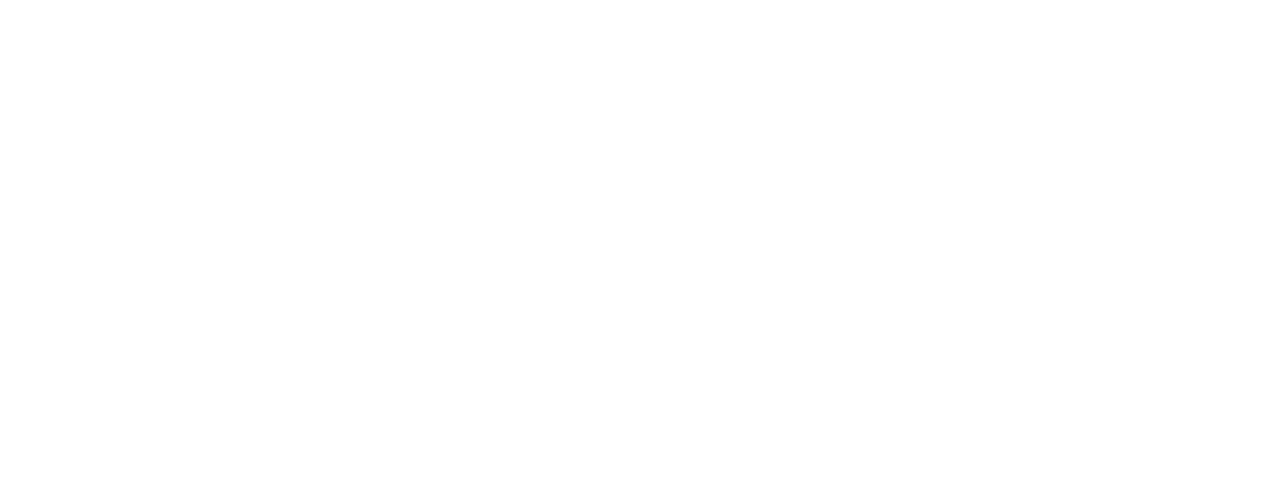
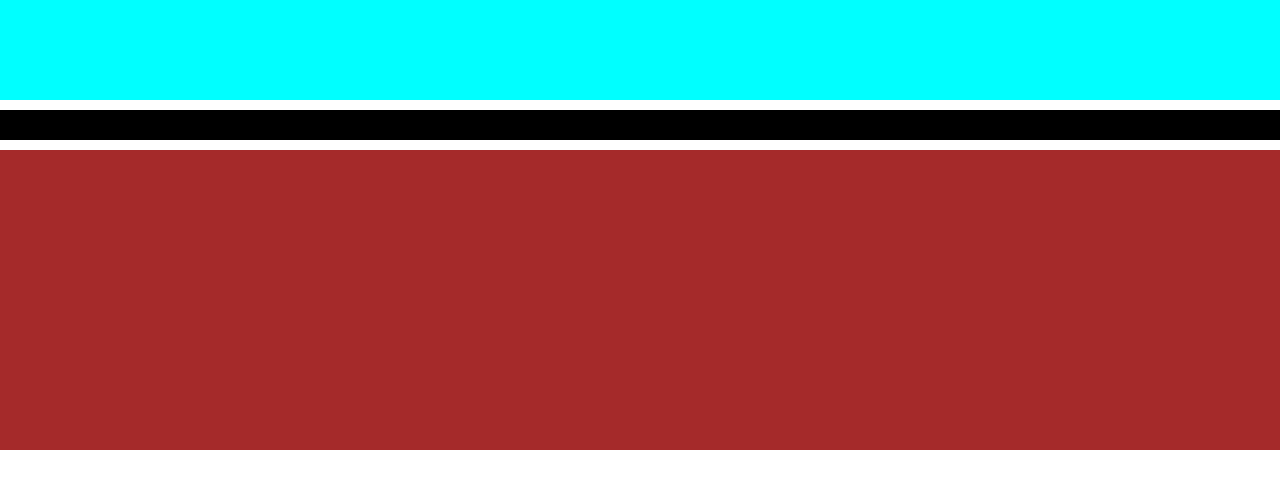
Before and after one commit to FabrizioRozzi/htmlcss-struttura-wp, a plain HTML site: page index.html in a window 1280 px wide. Drawn offline with Linux system fonts and the light colour scheme.

Commit message:
header terminato

```diff
--- a/css/style.css
+++ b/css/style.css
@@ -0,0 +1,40 @@
+    /* GENERALI */
+* {
+  margin: 0;
+  padding: 0;
+  box-sizing: border-box;
+}
+
+.clearfix::after {
+  content: '';
+  display: table;
+  clear: both;
+}
+
+header, main, footer{
+  width: 100%;
+  margin-bottom: 10px;
+}
+    /* / GENERALI */
+    /* HEADER */
+.logo, .menu{
+margin-bottom: 10px;
+}
+
+.logo{
+  height: 100px;
+  background-color: aqua;
+
+}
+
+.menu{
+  background-color: black;
+  height: 30px;
+}
+
+.immagine{
+  height: 300px;
+  background-color: brown;
+}
+
+    /* / HEADER  */
--- a/index.html
+++ b/index.html
@@ -10,6 +10,9 @@
 <body>
    <!-- Sezione Header  -->
   <header>
+    <div class="logo"></div>
+    <nav class="menu"></nav>
+    <div class="immagine"></div>
 
   </header>
    <!-- / Sezione Header  -->
```
